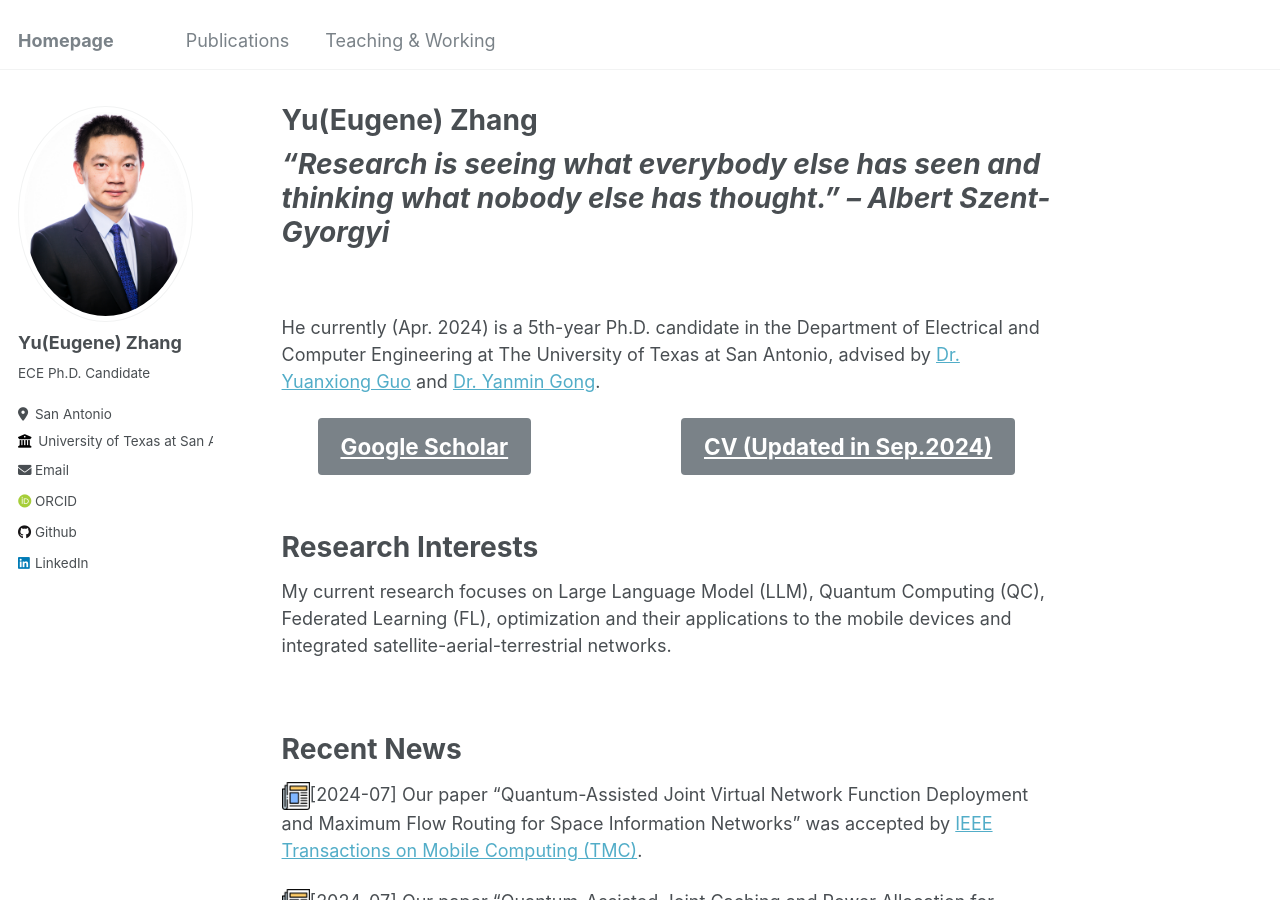
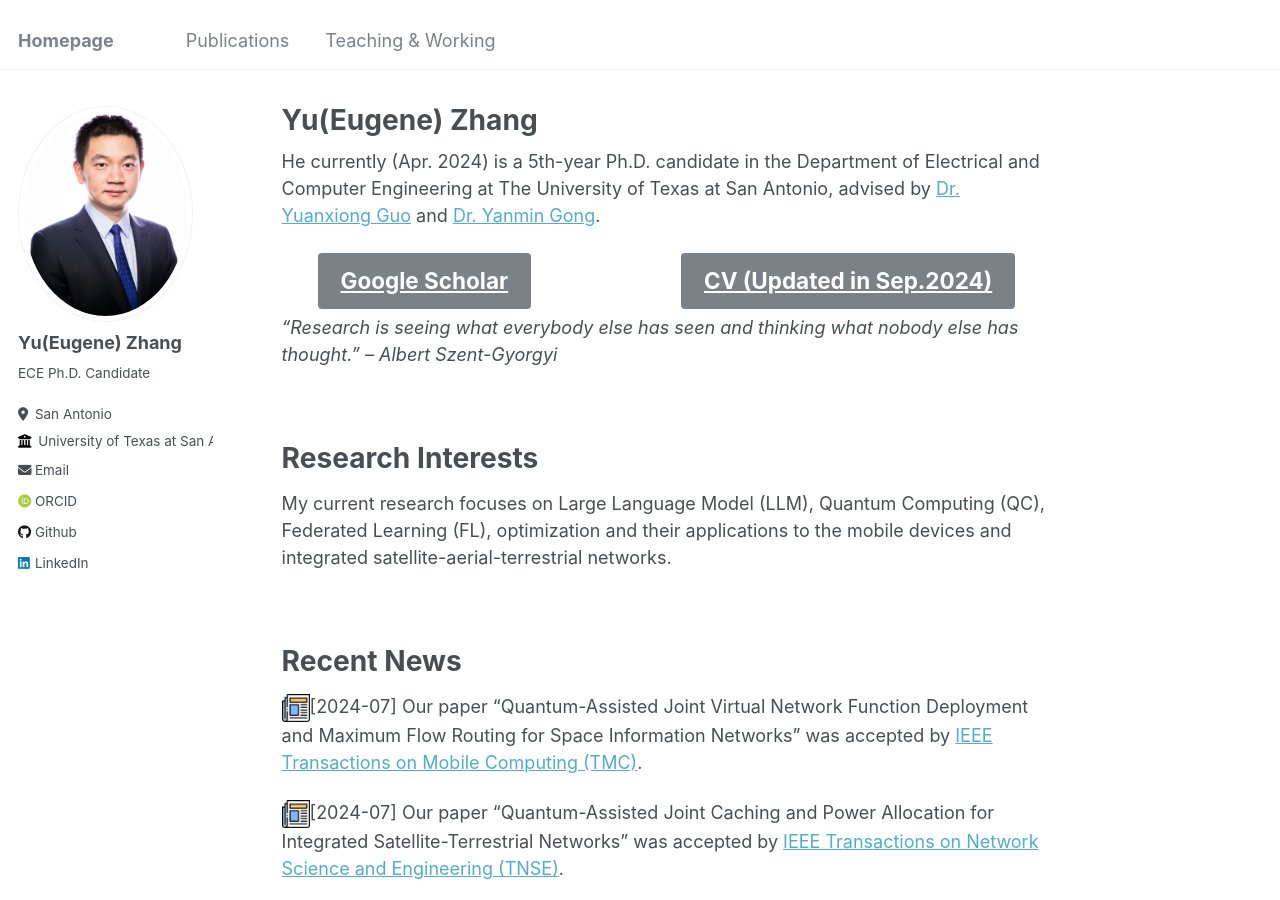
Before and after one commit to Yu-Zhang-Eugene/yu-zhang-eugene.github.io, a Jekyll site: the page built from _pages/about.md, in a window 1280 px wide and 900 px high. Built offline with Jekyll 4.4.1, drawn with Linux system fonts in a browser that asks for light colours; some web fonts are replaced.

Commit message:
modified:   _pages/about.md

```diff
--- a/_pages/about.md
+++ b/_pages/about.md
@@ -6,11 +6,6 @@ redirect_from:
   - /about/
   - /about.html
 ---
-
-_“Research is seeing what everybody else has seen and thinking what nobody else has thought.”   -- Albert Szent-Gyorgyi_
-======
-
-<p>&nbsp;</p>
 
 He currently (Apr. 2024) is a 5th-year Ph.D. candidate in the Department of Electrical and Computer Engineering at The University of Texas at San Antonio, advised by [Dr. Yuanxiong Guo](https://guoyuanxiong.github.io) and [Dr. Yanmin Gong](https://yanmingong.github.io).
 
```
Also changed, not shown: other parts of _pages/about.md (+2 -1 lines).
